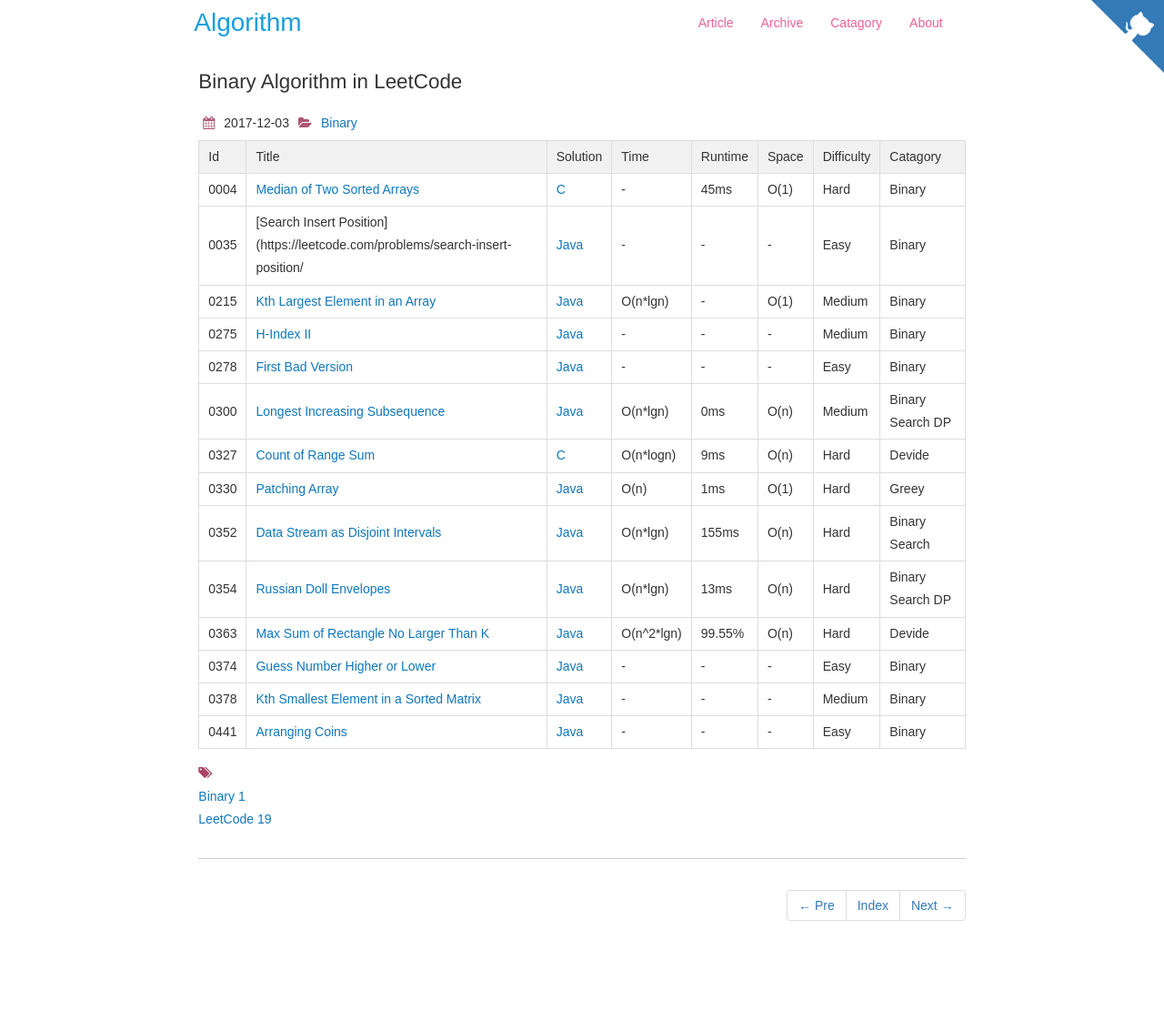
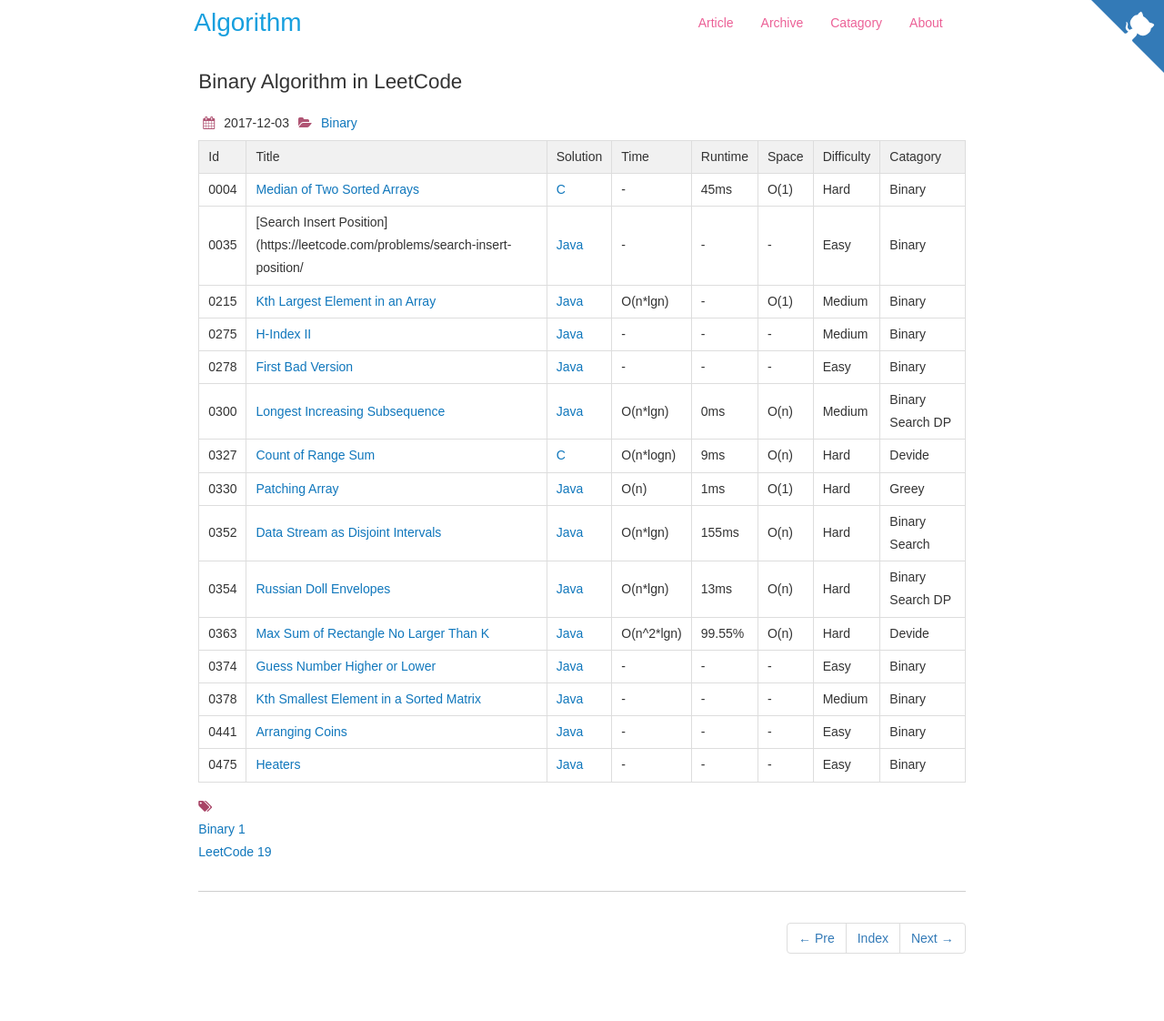
Before and after one commit to dunso/algorithm, a Jekyll site: the page built from docs/_posts/2017-12-03-Binary.md, in a window 1280 px wide. Shown: the whole page at 91% size. Built offline with Jekyll 4.4.1, drawn with Linux system fonts in a browser that asks for light colours; nearby versions of some CDN libraries; before the commit the page ends 1086 px from its top, so only the background shows below that.

Commit message:
Add index of LeetCode0475.java to docs

```diff
--- a/docs/_posts/2017-12-03-Binary.md
+++ b/docs/_posts/2017-12-03-Binary.md
@@ -26,3 +26,4 @@
 |0374|[Guess Number Higher or Lower](https://leetcode.com/problems/guess-number-higher-or-lower) | [Java](https://e.srl/leetcode-374/)  |-|-|-|  Easy |Binary|
 |0378|[Kth Smallest Element in a Sorted Matrix](https://leetcode.com/problems/kth-smallest-element-in-a-sorted-matrix/) | [Java](https://e.srl/leetcode-378/)  |-|-|-|  Medium |Binary|
 |0441|[Arranging Coins](https://leetcode.com/problems/arranging-coins/) | [Java](https://e.srl/leetcode-441/)  |-|-|-|  Easy |Binary|
+|0475|[Heaters](https://leetcode.com/problems/heaters/) | [Java](https://e.srl/leetcode-475/)  |-|-|-|  Easy |Binary|
```
